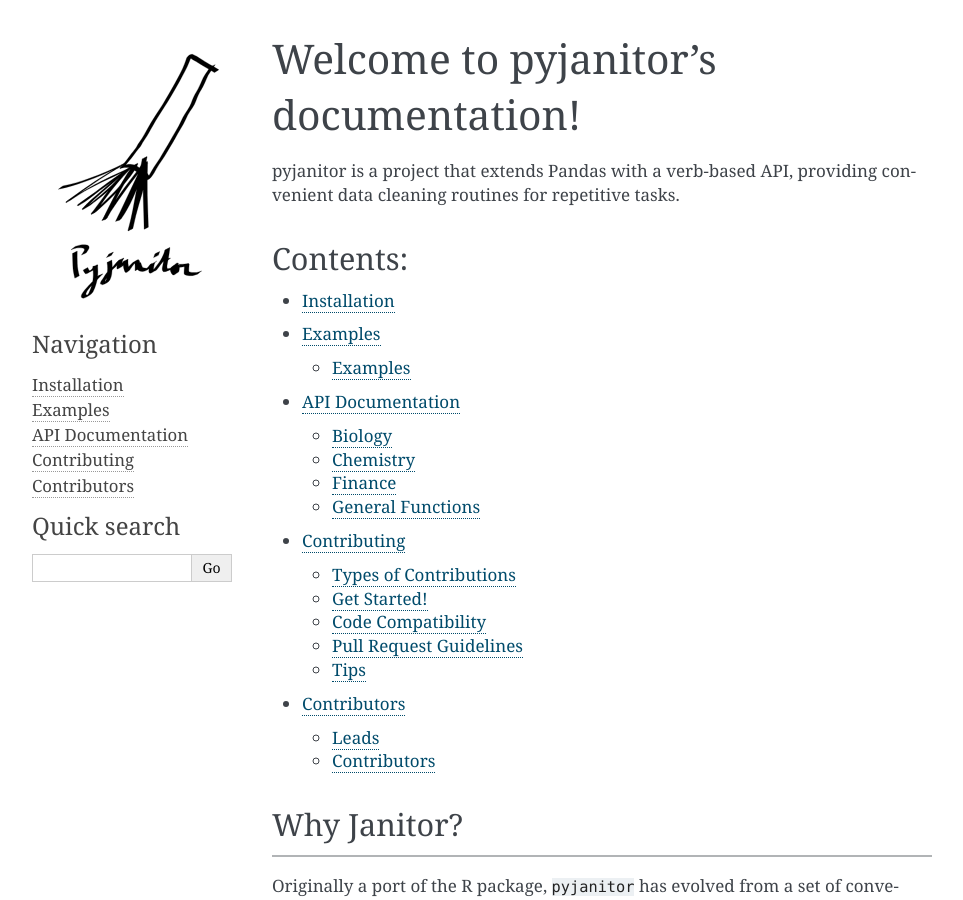
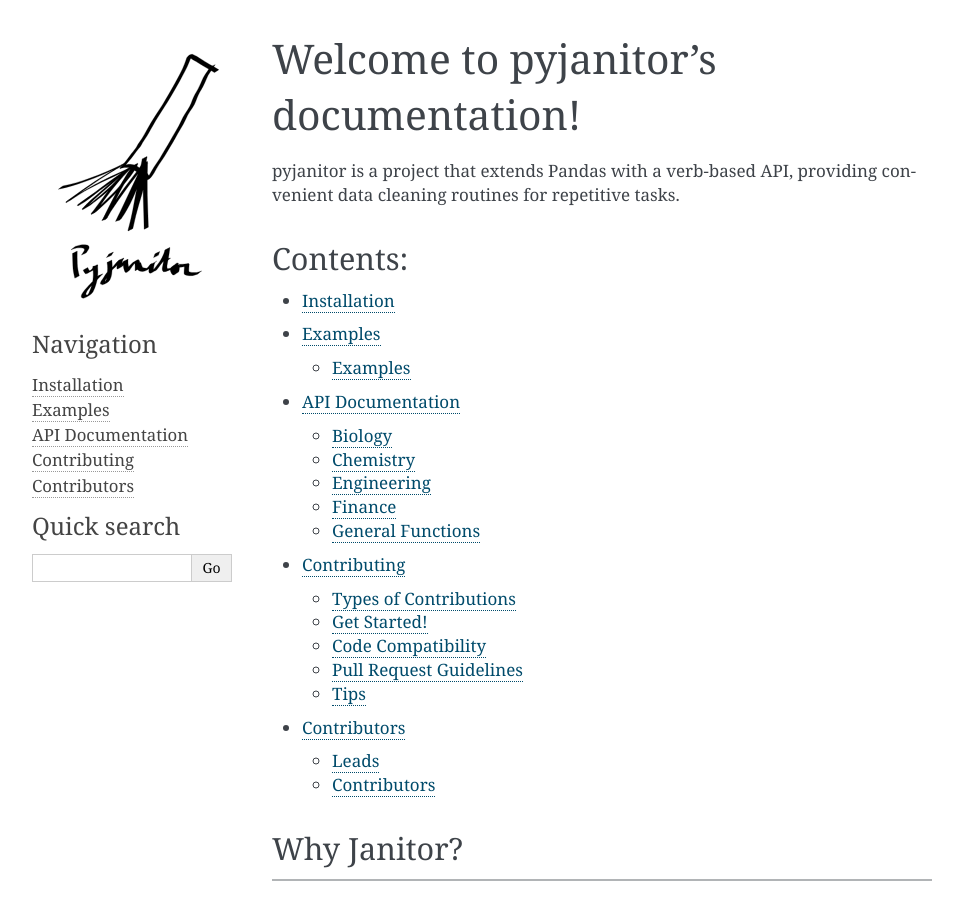
Before and after one commit to pyjanitor-devs/pyjanitor, a Sphinx documentation site: the page built from docs/index.rst, in a window 1280 px wide and 900 px high. Shown: the whole window, without its empty margins (148-1111 px from the left). Built offline with Sphinx 7.4.7, drawn with Linux system fonts in a browser that asks for light colours; pages that are not in the unit, such as notebooks, are missing from menus.

Commit message:
Added engineering.rst and updated index.rst for docs creation.

```diff
--- /dev/null
+++ b/docs/reference/engineering.rst
@@ -0,0 +1,5 @@
+Engineering
+===========
+
+.. automodule:: janitor.engineering
+   :members:
--- a/docs/reference/index.rst
+++ b/docs/reference/index.rst
@@ -13,11 +13,13 @@
 
    biology
    chemistry
+   engineering
    finance
    general_functions
 
 .. autosummary::
       janitor.biology
       janitor.chemistry
+      janitor.engineering
       janitor.finance
       janitor.functions
```
